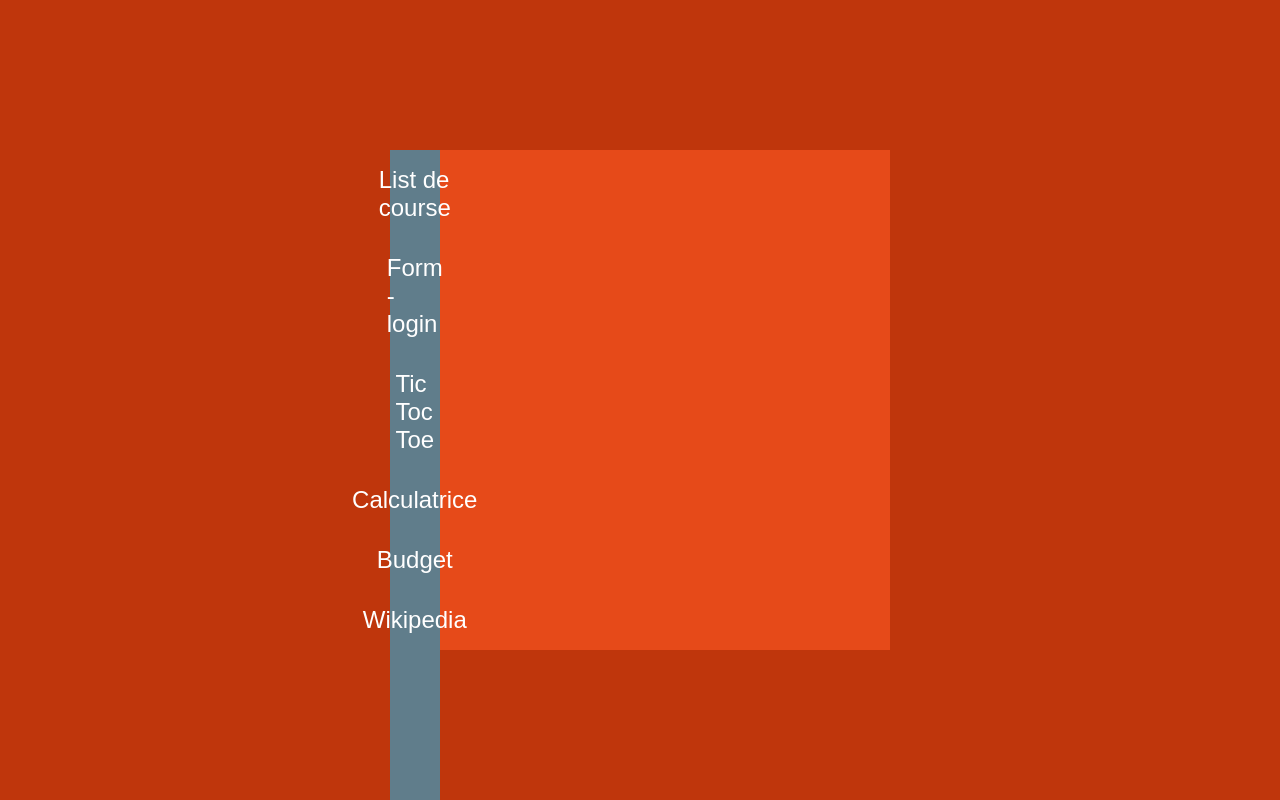
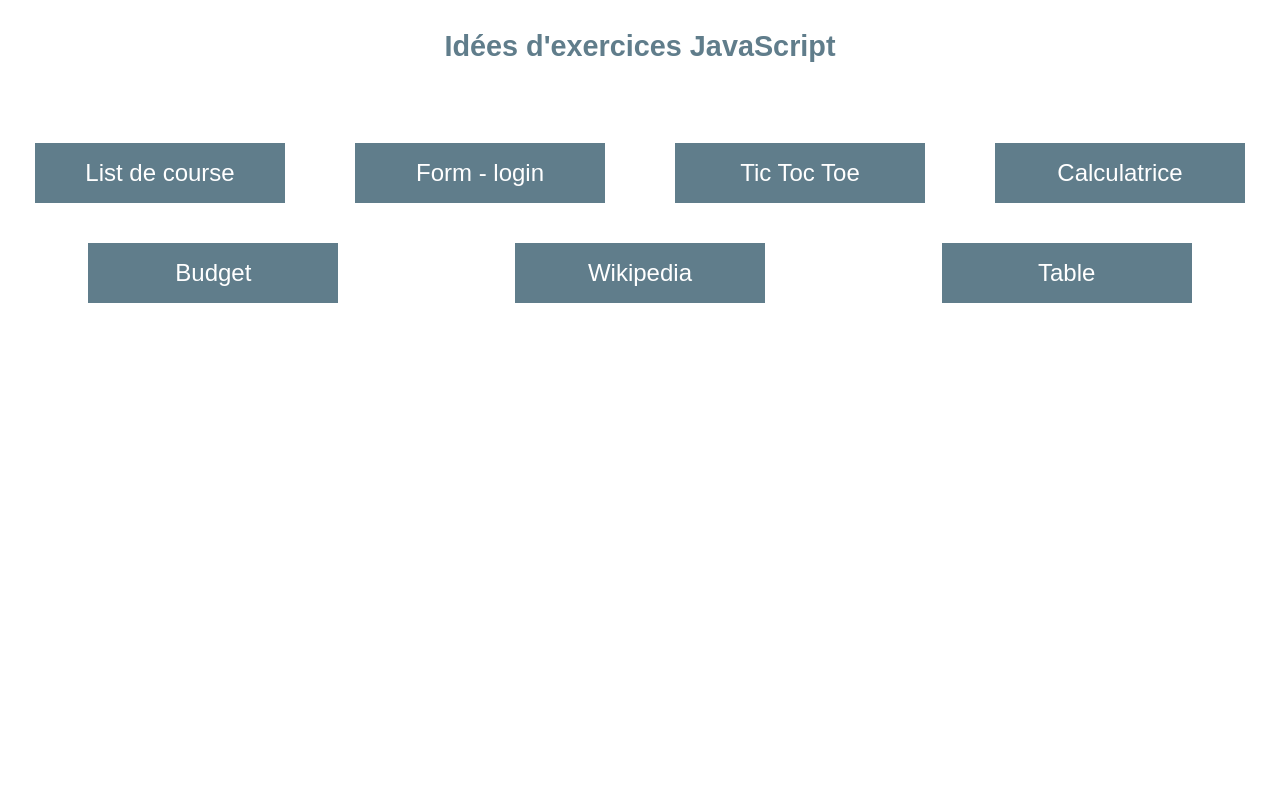
Before and after one commit to Iamglads/JavaScript_training, a plain HTML site: page index.html in a window 1280 px wide. Shown: the top 800 px of the page. Drawn offline with Linux system fonts and the light colour scheme.

Commit message:
changement de style de l'accueil

```diff
--- a/css/style.css
+++ b/css/style.css
@@ -1,24 +1,32 @@
-li {
-  list-style: none;
-  padding: 1em;
-}
-
 .container {
   width: 100%;
   height: 100%;
-  background-color: white;
+}
+.container h1 {
+  color: #607D8B;
+  margin-top: 30px;
 }
 .container .home-menu {
-  width: 30%;
-  height: 1000px;
-  background-color: #607D8B;
+  display: flex;
+  justify-content: center;
+  width: 100%;
 }
 .container .home-menu .home-menu-ul {
   display: flex;
-  flex-direction: column;
-  justify-content: center;
+  justify-content: space-around;
   align-items: center;
   align-self: center;
+  flex-wrap: wrap;
+}
+.container .home-menu .home-menu-ul li {
+  width: 250px;
+  height: auto;
+  min-width: 150px;
+  list-style: none;
+  padding: 1em;
+  margin: 20px;
+  background-color: #607D8B;
+  text-align: center;
 }
 .container .home-menu .home-menu-ul a {
   color: white;
@@ -270,7 +278,7 @@ h1 {
   font-family: sans-serif;
 }
 
-body {
+.main {
   margin: 0;
   padding: 0;
   width: 100%;
@@ -281,7 +289,7 @@ body {
   background-color: #BF360C;
 }
 
-.container {
+.container-tictoctoe {
   width: 500px;
   height: 500px;
   display: grid;
--- a/index.html
+++ b/index.html
@@ -4,13 +4,14 @@
 <head>
     <meta charset="UTF-8">
     <meta name="viewport" content="width=device-width, initial-scale=1.0">
-    <title>Projets d'entrainement Javascript</title>
+    <title>Projets d'entrainement JavaScript</title>
     <link rel="stylesheet" href="/css/style.css">
 </head>
 
 <body>
     <main class="container">
         <div>
+            <h1> Idées d'exercices JavaScript</h1>
             <nav class="home-menu">
                 <ul class="home-menu-ul">
                     <li> <a href="./projets/list/list.html">List de course</a> </li>
@@ -19,13 +20,12 @@
                     <li> <a href="./projets/calculatrice/calculatrice.html"> Calculatrice </a></li>
                     <li> <a href="./projets/budget/budget.html"> Budget </a></li>
                     <li> <a href="./projets/wikipedia/wikipedia.html"> Wikipedia </a></li>
+                    <li> <a href="./projets/tables/table.html"> Table </a></li>
                 </ul>
             </nav>
         </div>
 
     </main>
-
-
 </body>
 
 </html>
```
